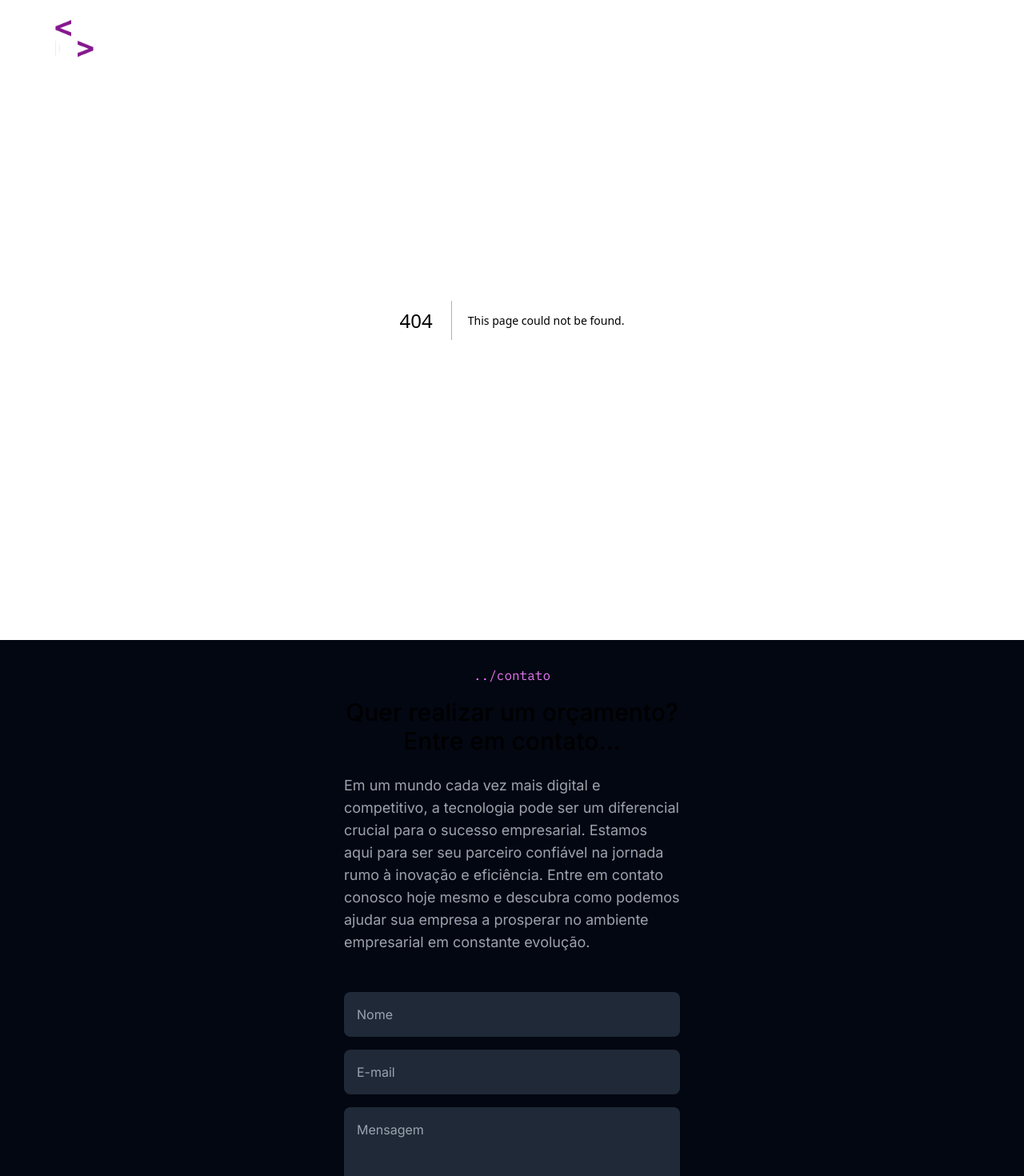
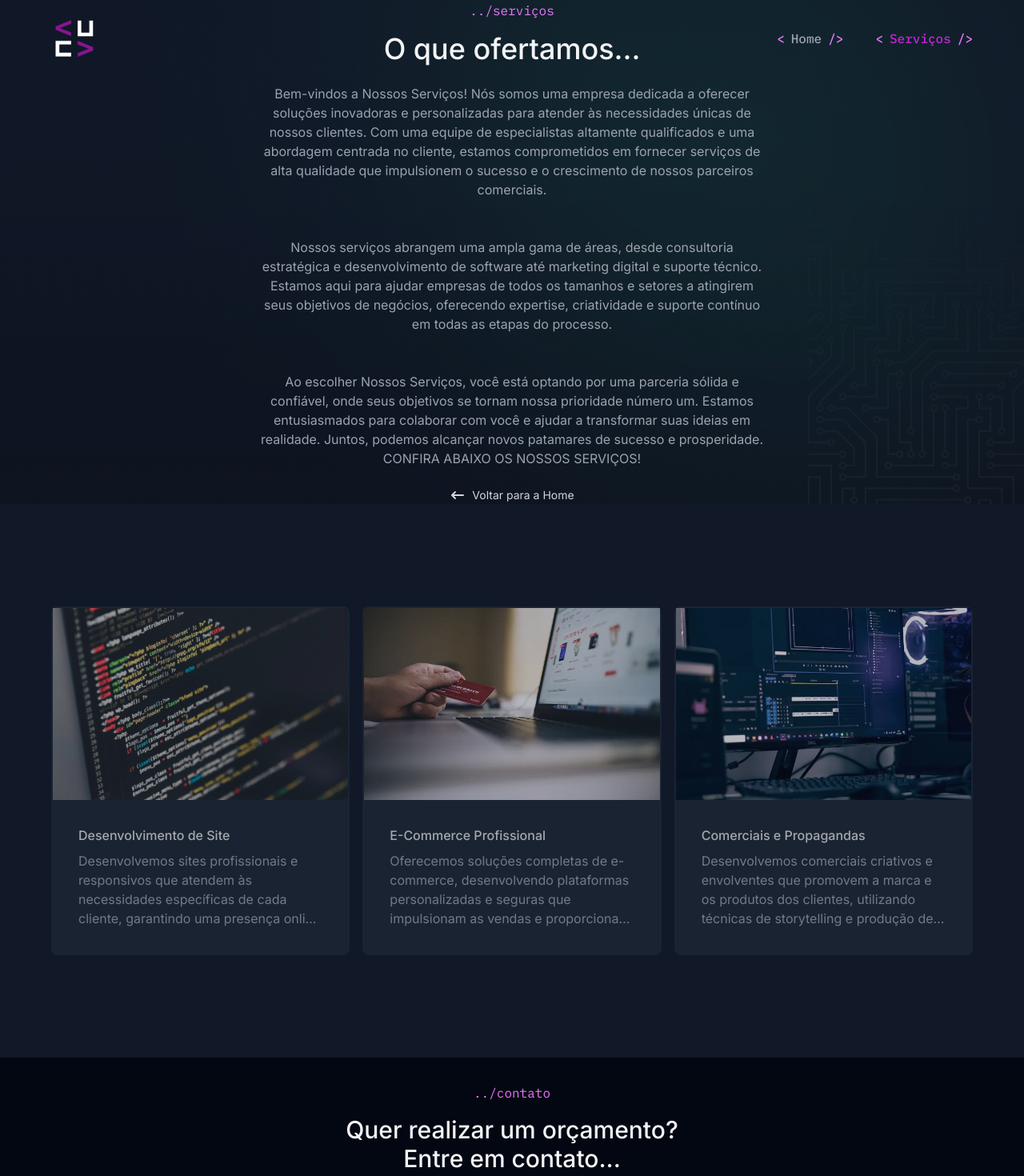
Before and after one commit to Renato-Torres-Dev/projectzero0, a Next.js app: page /services in a window 1280 px wide. Before the commit this address had no page. Shown: the top 1470 px of the page at 80% size. Built offline with nearby package versions, Linux system fonts and the light colour scheme.

Commit message:
atualização

```diff
--- a/app/components/header/index.tsx
+++ b/app/components/header/index.tsx
@@ -10,8 +10,8 @@ const NavItems = [
     href: "/"
   },
   {
-    label: "Equipe",
-    href: "/team"
+    label: "Serviços",
+    href: "/services"
   }
 ]
 
@@ -28,11 +28,11 @@ export const Header = () => {
           />
         </Link>
 
-        {/* <nav className="flex items-center gap-4 sm:gap-10">
+        <nav className="flex items-center gap-4 sm:gap-10">
           {NavItems.map(item =>(
             <NavItem {...item} key={item.label} />
           ))}
-        </nav> */}
+        </nav>
       </div>
     </header>
   )
--- a/app/components/header/nav-item.tsx
+++ b/app/components/header/nav-item.tsx
@@ -16,8 +16,9 @@ export const NavItem = ({ label, href}: NavItemProps) => {
       "text-gray-400 flex items-center gap-2 font-medium font-mono",
       isActive && "text-fuchsia-600"
     )}>
-      <span className="text-fuchsia-400">#</span>
+      <span className="text-fuchsia-400">{`<`}</span>
       {label}
+      <span className="text-fuchsia-400">{`/>`}</span>
     </Link>
   )
 }
--- /dev/null
+++ b/app/components/pages/services/services-introduction/index.tsx
@@ -0,0 +1,42 @@
+import { Link } from "@/app/components/links"
+import { SectionTitle } from "@/app/components/section-title"
+import { HiArrowNarrowLeft } from "react-icons/hi"
+
+export const ServicesIntroduction = () => {
+  return (
+    <section className="w-full h-[450px] lg:h-[630px] bg-hero-image bg-cover bg-center bg-no-repeat flex flex-col items-center justify-center px-2">
+      <SectionTitle
+        subtitle="serviços"
+        title="O que ofertamos..."
+        className="text-center items-center [&>h3]:text-4xl"
+      />
+      <div className="flex flex-col items-center">
+        <p className="text-gray-400 text-center max-w-[640px] my-6 text-sm sm:text-base">
+          Bem-vindos a Nossos Serviços! Nós somos uma empresa dedicada a oferecer soluções
+          inovadoras e personalizadas para atender às necessidades únicas de nossos clientes.
+          Com uma equipe de especialistas altamente qualificados e uma abordagem centrada no
+          cliente, estamos comprometidos em fornecer serviços de alta qualidade que impulsionem
+          o sucesso e o crescimento de nossos parceiros comerciais.
+        </p>
+        <p className="text-gray-400 text-center max-w-[640px] my-6 text-sm sm:text-base">
+          Nossos serviços abrangem uma ampla gama de áreas, desde consultoria estratégica e
+          desenvolvimento de software até marketing digital e suporte técnico. Estamos aqui
+          para ajudar empresas de todos os tamanhos e setores a atingirem seus objetivos de
+          negócios, oferecendo expertise, criatividade e suporte contínuo em todas as etapas
+          do processo.
+        </p>
+        <p className="text-gray-400 text-center max-w-[640px] my-6 text-sm sm:text-base">
+          Ao escolher Nossos Serviços, você está optando por uma parceria sólida e confiável,
+          onde seus objetivos se tornam nossa prioridade número um. Estamos entusiasmados para
+          colaborar com você e ajudar a transformar suas ideias em realidade. Juntos, podemos
+          alcançar novos patamares de sucesso e prosperidade.
+          CONFIRA ABAIXO OS NOSSOS SERVIÇOS!
+        </p>
+        <Link href={"/"}>
+          <HiArrowNarrowLeft size={20}/>
+          Voltar para a Home
+        </Link>
+      </div>
+    </section>
+  )
+}
--- /dev/null
+++ b/app/components/pages/services/services-list/index.tsx
@@ -0,0 +1,20 @@
+import Link from "next/link"
+import { SiteCard } from "./service-card/site"
+import { EcommerceCard } from "./service-card/ecommerce"
+import { ComercialCard } from "./service-card/comercial"
+
+export const ServicesList = () => {
+  return (
+    <section className="container py-32 grid grid-cols-1 sm:grid-cols-[repeat(auto-fit,minmax(350px,1fr))] gap-x-4 gap-y-6">
+      <Link href={"/services/site"}>
+        <SiteCard />
+      </Link>
+      <Link href={"/services/ecommerce"}>
+        <EcommerceCard />
+      </Link>
+      <Link href={"/services/comercial"}>
+        <ComercialCard />
+      </Link>
+    </section>
+  )
+}
--- /dev/null
+++ b/app/components/pages/services/services-list/service-card/comercial.tsx
@@ -0,0 +1,28 @@
+import Image from "next/image"
+
+export const ComercialCard = () => {
+  return (
+    <div className="rounded-lg h-[436px] flex flex-col bg-gray-800 overflow:hidden border-2 border-gray-800 hover:border-fuchsia-500 opacity-70 hover:opacity-100 transition-all group">
+      <div className="w-full h-38 overflow-hidden">
+        <Image
+          src={"/images/products/comercial.webp"}
+          alt="Edição de vídeo"
+          width={380}
+          height={200}
+          unoptimized
+          className="w-full h-full object-cover group-hover:scale-110 duration-500 transition-all"
+        />
+      </div>
+
+      <div className="flex-1 flex flex-col p-8">
+        <strong className="font-medium text-gray-50/90 group-hover:text-fuchsia-500 transition-all">Comerciais e Propagandas</strong>
+        <p className="mt-2 text-gray-400 line-clamp-4">
+          Desenvolvemos comerciais criativos e envolventes
+          que promovem a marca e os produtos dos clientes,
+          utilizando técnicas de storytelling e produção de
+          alta qualidade para alcançar resultados impactantes.
+        </p>
+      </div>
+    </div>
+  )
+}
--- /dev/null
+++ b/app/components/pages/services/services-list/service-card/ecommerce.tsx
@@ -0,0 +1,27 @@
+import Image from "next/image"
+
+export const EcommerceCard = () => {
+  return (
+    <div className="rounded-lg h-[436px] flex flex-col bg-gray-800 overflow:hidden border-2 border-gray-800 hover:border-fuchsia-500 opacity-70 hover:opacity-100 transition-all group">
+      <div className="w-full h-38 overflow-hidden">
+        <Image
+          src={"/images/products/ecommerce.webp"}
+          alt="Compras online"
+          width={380}
+          height={200}
+          unoptimized
+          className="w-full h-full object-cover group-hover:scale-110 duration-500 transition-all"
+        />
+      </div>
+
+      <div className="flex-1 flex flex-col p-8">
+        <strong className="font-medium text-gray-50/90 group-hover:text-fuchsia-500 transition-all">E-Commerce Profissional</strong>
+        <p className="mt-2 text-gray-400 line-clamp-4">
+          Oferecemos soluções completas de e-commerce, desenvolvendo
+          plataformas personalizadas e seguras que impulsionam as vendas
+          e proporcionam uma experiência de compra excepcional.
+        </p>
+      </div>
+    </div>
+  )
+}
--- /dev/null
+++ b/app/components/pages/services/services-list/service-card/site.tsx
@@ -0,0 +1,27 @@
+import Image from "next/image"
+
+export const SiteCard = () => {
+  return (
+    <div className="rounded-lg h-[436px] flex flex-col bg-gray-800 overflow:hidden border-2 border-gray-800 hover:border-fuchsia-500 opacity-70 hover:opacity-100 transition-all group">
+      <div className="w-full h-38 overflow-hidden">
+        <Image
+          src={"/images/products/dev-site.webp"}
+          alt="Desenvolvimento de Site"
+          width={380}
+          height={200}
+          unoptimized
+          className="w-full h-full object-cover group-hover:scale-110 duration-500 transition-all"
+        />
+      </div>
+
+      <div className="flex-1 flex flex-col p-8">
+        <strong className="font-medium text-gray-50/90 group-hover:text-fuchsia-500 transition-all">Desenvolvimento de Site</strong>
+        <p className="mt-2 text-gray-400 line-clamp-4">
+          Desenvolvemos sites profissionais e responsivos que atendem
+          às necessidades específicas de cada cliente, garantindo uma
+          presença online eficaz e impactante.
+        </p>
+      </div>
+    </div>
+  )
+}
--- /dev/null
+++ b/app/services/page.tsx
@@ -0,0 +1,11 @@
+import { ServicesIntroduction } from "../components/pages/services/services-introduction";
+import { ServicesList } from "../components/pages/services/services-list";
+
+export default function Services () {
+  return (
+    <>
+      <ServicesIntroduction />
+      <ServicesList />
+    </>
+  )
+}
```
